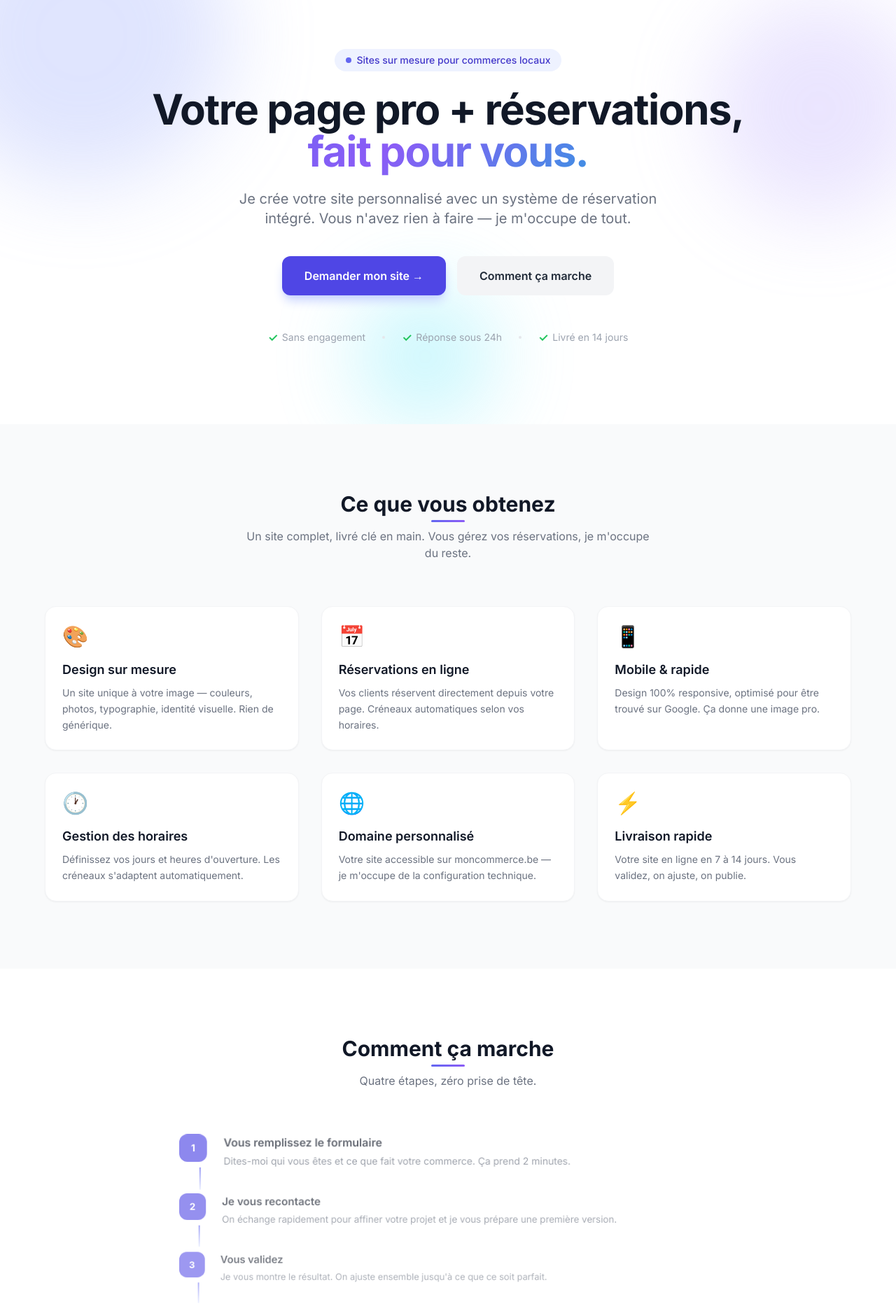
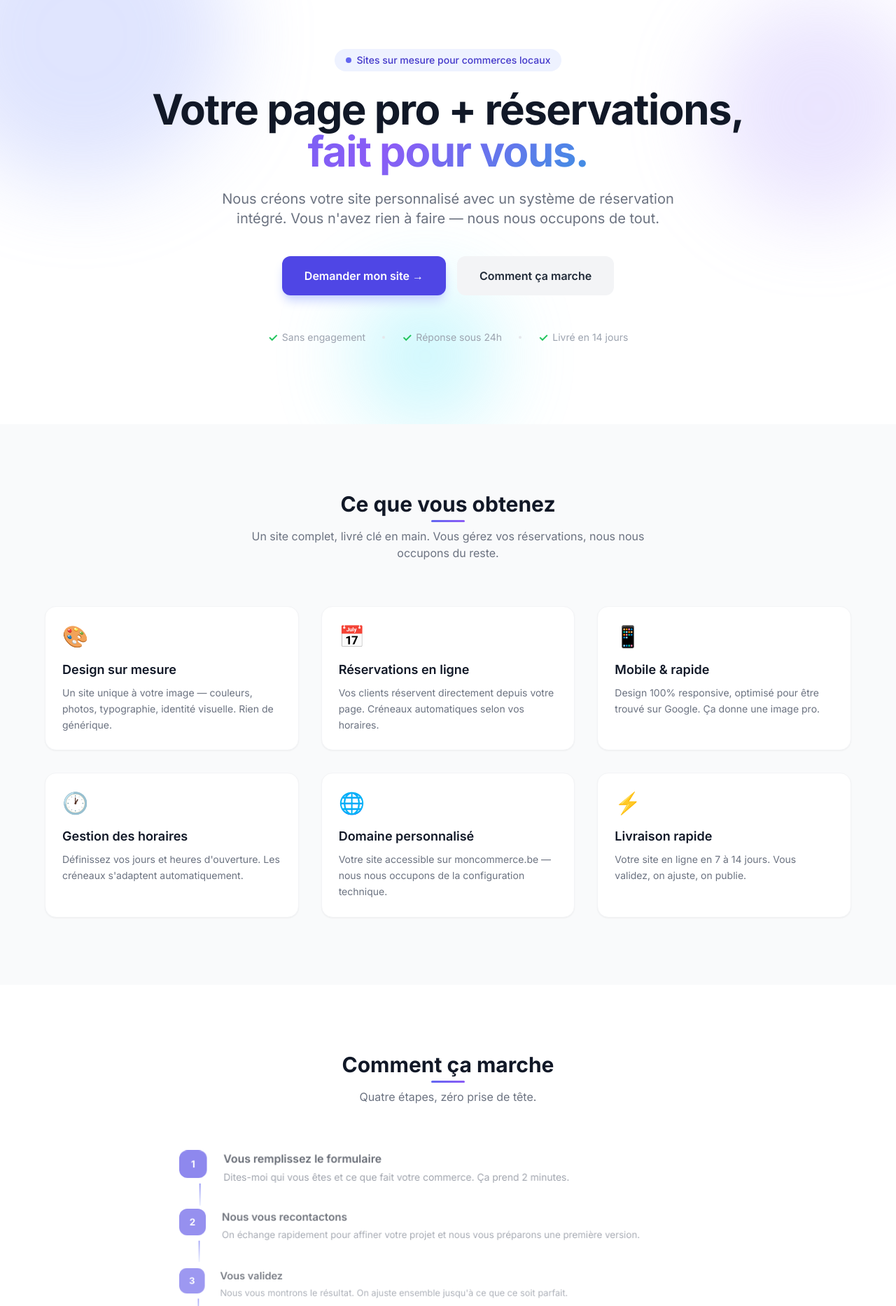
Before and after one commit to LouisBlankaert/vyranos, a Flask app: page / in a window 1280 px wide. Shown: the part 74-1940 px from the top of the page at 70% size. Run offline with Flask 3, Linux system fonts and the light colour scheme; some libraries are stand-ins or nearby versions.

Commit message:
Passer de je → nous sur tout le site
Co-Authored-By: Claude Sonnet 4.6 <noreply@anthropic.com>

```diff
--- a/app/templates/index.html
+++ b/app/templates/index.html
@@ -184,7 +184,7 @@
       <span class="gradient-text">fait pour vous.</span>
     </h1>
     <p class="hero-sub text-xl text-gray-500 max-w-2xl mx-auto mb-10">
-      Je crée votre site personnalisé avec un système de réservation intégré. Vous n'avez rien à faire — je m'occupe de tout.
+      Nous créons votre site personnalisé avec un système de réservation intégré. Vous n'avez rien à faire — nous nous occupons de tout.
     </p>
     <div class="hero-ctas flex flex-col sm:flex-row gap-4 justify-center">
       <a href="/devis"
@@ -218,14 +218,14 @@
 <section class="py-24 px-6 bg-gray-50">
   <div class="max-w-6xl mx-auto">
     <div class="reveal text-center mb-4"><h2 class="text-3xl font-bold inline-block section-title">Ce que vous obtenez</h2></div>
-    <p class="reveal text-gray-500 text-center mb-16 max-w-xl mx-auto">Un site complet, livré clé en main. Vous gérez vos réservations, je m'occupe du reste.</p>
+    <p class="reveal text-gray-500 text-center mb-16 max-w-xl mx-auto">Un site complet, livré clé en main. Vous gérez vos réservations, nous nous occupons du reste.</p>
     <div class="grid md:grid-cols-3 gap-8">
       {% for feat in [
         ('🎨', 'Design sur mesure', 'Un site unique à votre image — couleurs, photos, typographie, identité visuelle. Rien de générique.'),
         ('📅', 'Réservations en ligne', 'Vos clients réservent directement depuis votre page. Créneaux automatiques selon vos horaires.'),
         ('📱', 'Mobile & rapide', 'Design 100% responsive, optimisé pour être trouvé sur Google. Ça donne une image pro.'),
         ('🕐', 'Gestion des horaires', 'Définissez vos jours et heures d\'ouverture. Les créneaux s\'adaptent automatiquement.'),
-        ('🌐', 'Domaine personnalisé', 'Votre site accessible sur moncommerce.be — je m\'occupe de la configuration technique.'),
+        ('🌐', 'Domaine personnalisé', 'Votre site accessible sur moncommerce.be — nous nous occupons de la configuration technique.'),
         ('⚡', 'Livraison rapide', 'Votre site en ligne en 7 à 14 jours. Vous validez, on ajuste, on publie.'),
       ] %}
       <div class="feat-card reveal bg-white rounded-2xl p-6 shadow-sm border border-gray-100">
@@ -246,9 +246,9 @@
     <div id="steps-container" class="space-y-0">
       {% set steps = [
         ('1', 'Vous remplissez le formulaire', 'Dites-moi qui vous êtes et ce que fait votre commerce. Ça prend 2 minutes.'),
-        ('2', 'Je vous recontacte', 'On échange rapidement pour affiner votre projet et je vous prépare une première version.'),
-        ('3', 'Vous validez', 'Je vous montre le résultat. On ajuste ensemble jusqu\'à ce que ce soit parfait.'),
-        ('4', 'C\'est en ligne', 'Je publie votre site. Vos clients peuvent réserver dès maintenant.'),
+        ('2', 'Nous vous recontactons', 'On échange rapidement pour affiner votre projet et nous vous préparons une première version.'),
+        ('3', 'Vous validez', 'Nous vous montrons le résultat. On ajuste ensemble jusqu\'à ce que ce soit parfait.'),
+        ('4', 'C\'est en ligne', 'Nous publions votre site. Vos clients peuvent réserver dès maintenant.'),
       ] %}
       {% for step in steps %}
       <div class="step-row flex gap-6 items-start pb-0">
@@ -278,7 +278,7 @@
   <div class="relative max-w-2xl mx-auto">
     <div class="reveal">
       <h2 class="text-3xl font-bold text-gray-900 mb-4">Prêt à lancer votre site ?</h2>
-      <p class="text-gray-500 mb-8">Remplissez le formulaire en 2 minutes — je vous recontacte sous 24h.</p>
+      <p class="text-gray-500 mb-8">Remplissez le formulaire en 2 minutes — nous vous recontactons sous 24h.</p>
       <a href="/devis"
         class="btn-primary inline-flex items-center justify-center bg-indigo-600 text-white font-bold px-8 py-4 rounded-xl text-base shadow-lg shadow-indigo-200">
         Demander mon site →
--- a/app/templates/merci.html
+++ b/app/templates/merci.html
@@ -40,7 +40,7 @@
 
   <h1 class="text-in text-3xl font-bold text-gray-900 mb-3">Votre demande est bien reçue !</h1>
   <p class="text-in2 text-gray-500 max-w-sm mb-10 leading-relaxed">
-    Je vous recontacte dans les <strong class="text-gray-700">24 heures</strong> pour discuter de votre projet et vous préparer une proposition personnalisée.
+    Nous vous recontactons dans les <strong class="text-gray-700">24 heures</strong> pour discuter de votre projet et vous préparer une proposition personnalisée.
   </p>
 
   <div class="text-in3 flex flex-col sm:flex-row gap-3">
```
Also changed, not shown: app/templates/devis.html (+5 -5 lines).
